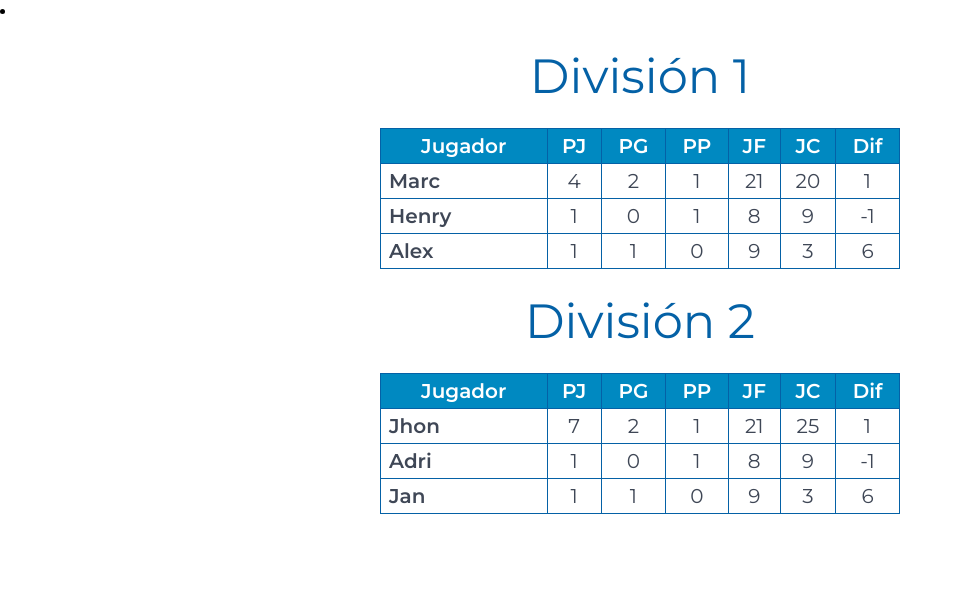
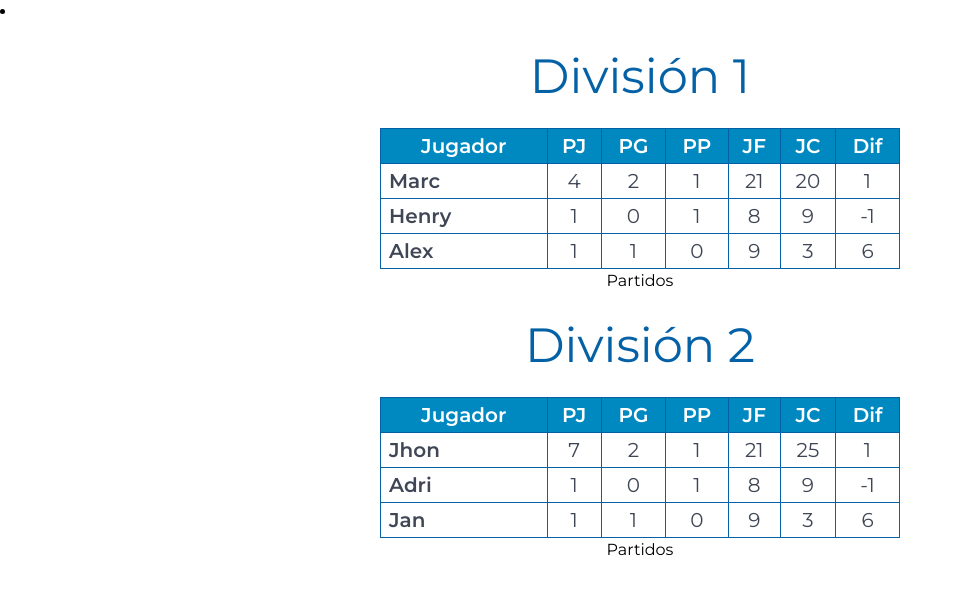
Before and after one commit to kvi-ki/tennis-matches, a Next.js app: page / in a window 1280 px wide. Shown: the top 594 px of the page, without its empty margins (0-963 px from the left). Built offline with nearby package versions, Linux system fonts and the light colour scheme.

Commit message:
feat: add Matches component

```diff
--- a/src/components/divisionCard/DivisionCard.tsx
+++ b/src/components/divisionCard/DivisionCard.tsx
@@ -2,6 +2,7 @@ import { LeagueDataProps } from '../leagueData/LeagueData';
 import Header from '../header/Header';
 import Table from '../table/Table';
 import { PlayerProps } from '../player/Player';
+import Matches from '../matches/Matches';
 
 export default function DivisionCard({ league }: { league: LeagueDataProps }) {
   const divisionNumber: string = league.division;
@@ -11,6 +12,7 @@ export default function DivisionCard({ league }: { league: LeagueDataProps }) {
     <div className="m-4 flex flex-col items-center">
       <Header divisionNumber={divisionNumber} />
       <Table players={players} />
+      <Matches />
     </div>
   );
 }
--- /dev/null
+++ b/src/components/matches/Matches.tsx
@@ -0,0 +1,3 @@
+export default function Matches() {
+  return <p>Partidos</p>;
+}
```
